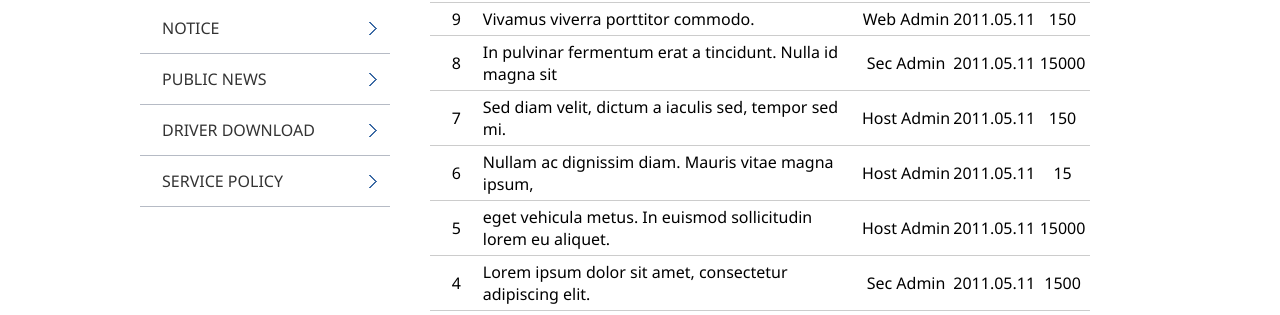
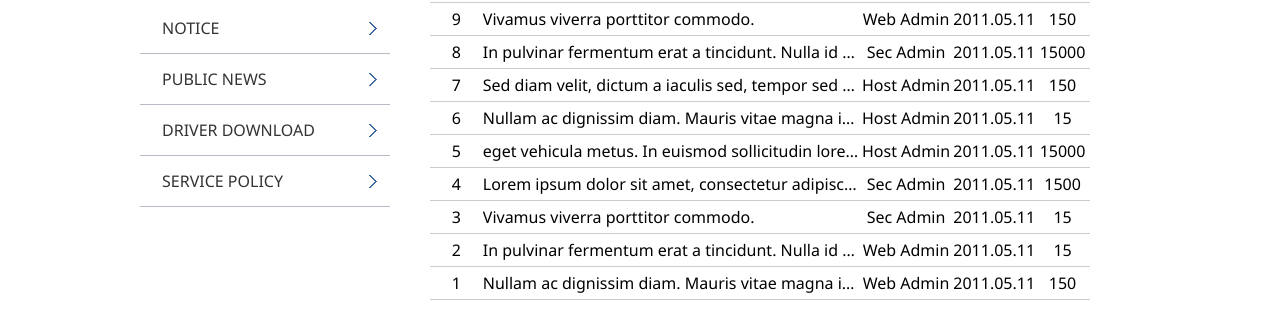
Before and after one commit to momong159/test159, a plain HTML site: page customerCenter_notice.html in a window 1280 px wide. Shown: the part 597-912 px from the top of the page. Drawn offline with Linux system fonts and the light colour scheme; a web font is replaced by a local one.

Commit message:
Add files via upload

```diff
--- a/customerCenter_notice.html
+++ b/customerCenter_notice.html
@@ -67,63 +67,63 @@
                 </tr>
                 <tr>
                   <td>9</td>
-                  <td class="listTitle">Vivamus viverra porttitor commodo.</td>
+                  <td class="listTitle"><div>Vivamus viverra porttitor commodo.</div></td>
                   <td>Web Admin</td>
                   <td>2011.05.11</td>
                   <td>150</td>
                 </tr>
                 <tr>
                   <td>8</td>
-                  <td class="listTitle">In pulvinar fermentum erat a tincidunt. Nulla id magna sit</td>
+                  <td class="listTitle"><div>In pulvinar fermentum erat a tincidunt. Nulla id magna sit</div></td>
                   <td>Sec Admin</td>
                   <td>2011.05.11</td>
                   <td>15000</td>
                 </tr>
                 <tr>
                   <td>7</td>
-                  <td class="listTitle">Sed diam velit, dictum a iaculis sed, tempor sed mi.</td>
+                  <td class="listTitle"><div>Sed diam velit, dictum a iaculis sed, tempor sed mi.</div></td>
                   <td>Host Admin</td>
                   <td>2011.05.11</td>
                   <td>150</td>
                 </tr>
                 <tr>
                   <td>6</td>
-                  <td class="listTitle">Nullam ac dignissim diam. Mauris vitae magna ipsum,</td>
+                  <td class="listTitle"><div>Nullam ac dignissim diam. Mauris vitae magna ipsum,</div></td>
                   <td>Host Admin</td>
                   <td>2011.05.11</td>
                   <td>15</td>
                 </tr>
                 <tr>
                   <td>5</td>
-                  <td class="listTitle"> eget vehicula metus. In euismod sollicitudin lorem eu aliquet.</td>
+                  <td class="listTitle"><div> eget vehicula metus. In euismod sollicitudin lorem eu aliquet.</div></td>
                   <td>Host Admin</td>
                   <td>2011.05.11</td>
                   <td>15000</td>
                 </tr>
                 <tr>
                   <td>4</td>
-                  <td class="listTitle">Lorem ipsum dolor sit amet, consectetur adipiscing elit.</td>
+                  <td class="listTitle"><div>Lorem ipsum dolor sit amet, consectetur adipiscing elit.</div></td>
                   <td>Sec Admin</td>
                   <td>2011.05.11</td>
                   <td>1500</td>
                 </tr>
                 <tr>
                   <td>3</td>
-                  <td class="listTitle">Vivamus viverra porttitor commodo.</td>
+                  <td class="listTitle"><div>Vivamus viverra porttitor commodo.</div></td>
                   <td>Sec Admin</td>
                   <td>2011.05.11</td>
                   <td>15</td>
                 </tr>
                 <tr>
                   <td>2</td>
-                  <td class="listTitle">In pulvinar fermentum erat a tincidunt. Nulla id magna sit Nullam ac dignissim diam. Mauris vitae magna ipsum,</td>
+                  <td class="listTitle"><div>In pulvinar fermentum erat a tincidunt. Nulla id magna sit Nullam ac dignissim diam. Mauris vitae magna ipsum,</div></td>
                   <td>Web Admin</td>
                   <td>2011.05.11</td>
                   <td>15</td>
                 </tr>
                 <tr>
                   <td>1</td>
-                  <td class="listTitle">Nullam ac dignissim diam. Mauris vitae magna ipsum,Nullam ac dignissim diam. Mauris vitae magna ipsum,</td>
+                  <td class="listTitle"><div>Nullam ac dignissim diam. Mauris vitae magna ipsum,Nullam ac dignissim diam. Mauris vitae magna ipsum,</div></td>
                   <td>Web Admin</td>
                   <td>2011.05.11</td>
                   <td>150</td>
```
